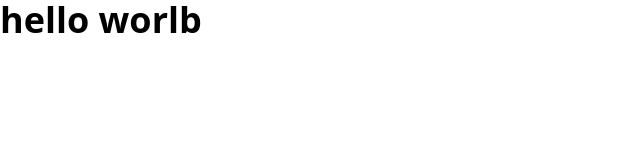
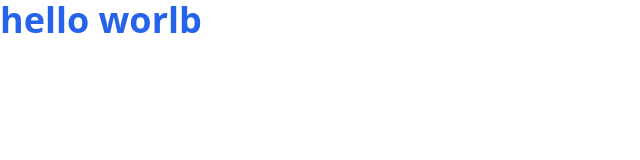
Before and after one commit to Deborah-Kamikazi/Clonepractice, a website: page index.html in a window 1280 px wide. Shown: the whole page, without its empty margins (0-640 px from the left). Drawn offline with nearby package versions, Linux system fonts and the light colour scheme; files that its build step writes are made by us from their sources.

Commit message:
another change

```diff
--- a/index.html
+++ b/index.html
@@ -8,6 +8,6 @@
 
 </head>
 <body>
-           <h1 class="font-bold text-4xl text-blue-600g">hello worlb</h1>
+           <h1 class="font-bold text-4xl text-blue-600">hello worlb</h1>
 </body>
 </html>
```
